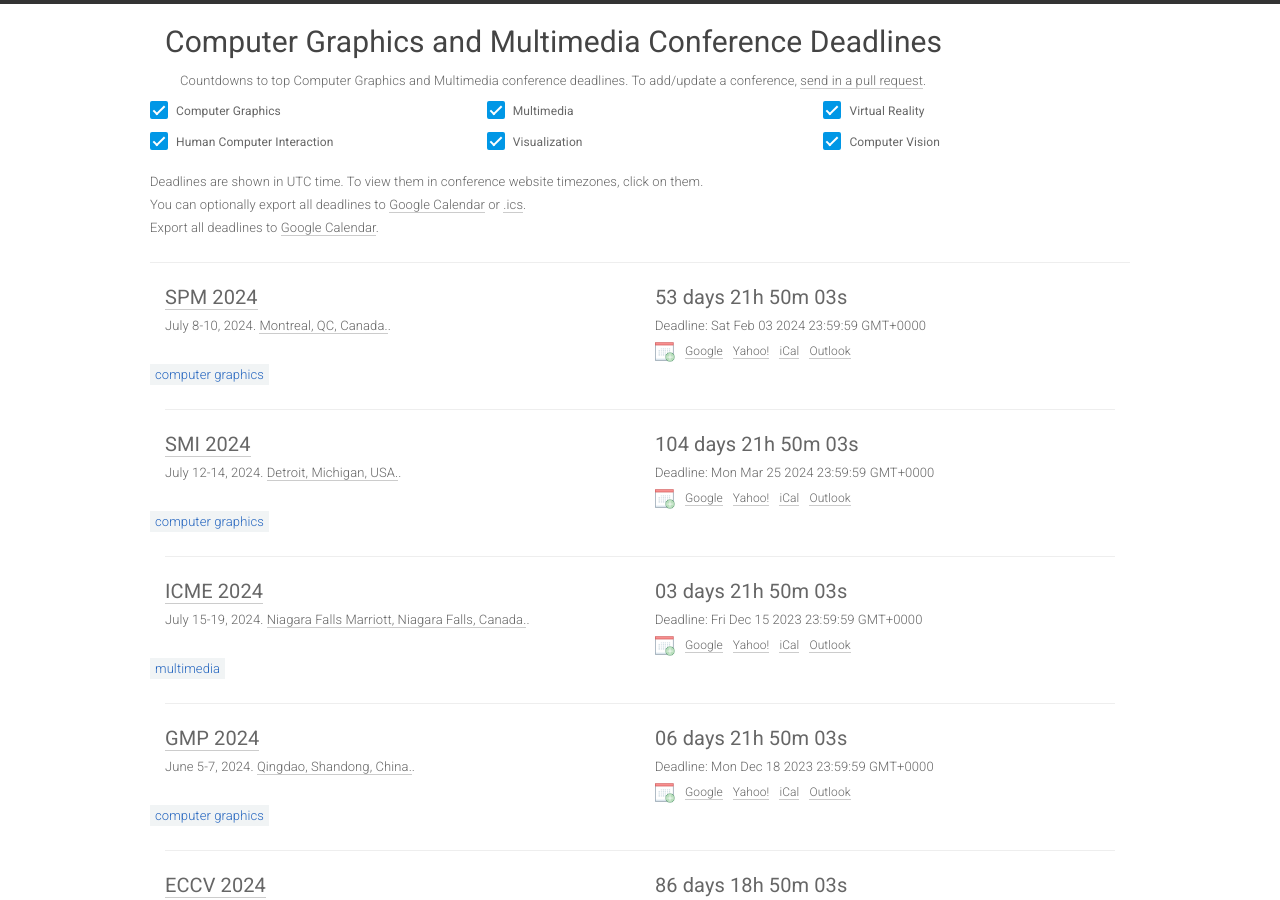
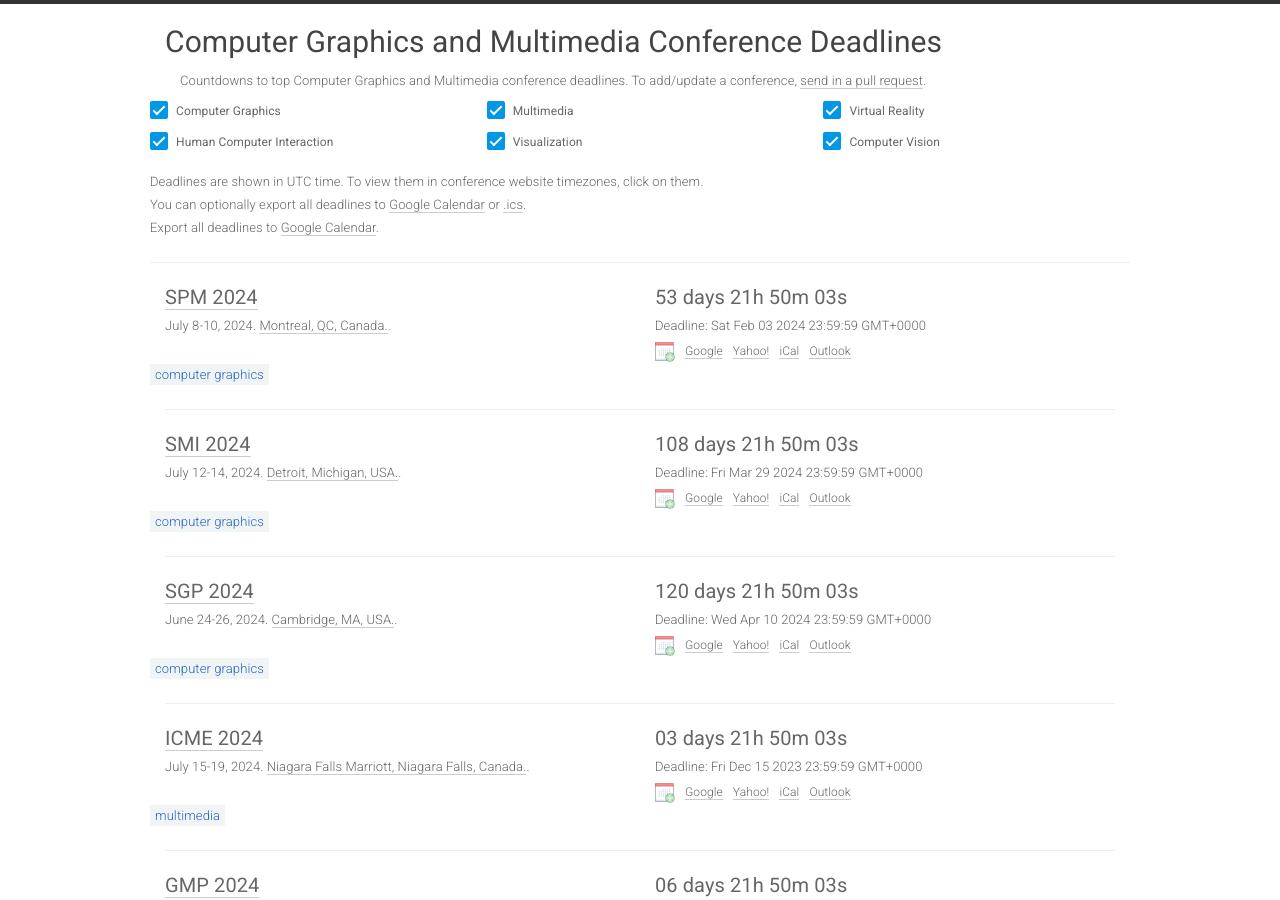
Before and after one commit to JianweiHu94/cgm-deadlines, a Jekyll site: the page built from index.html, in a window 1280 px wide and 900 px high. Built offline with Jekyll 4.4.1, drawn with Linux system fonts in a browser that asks for light colours; nearby versions of some CDN libraries.

Commit message:
Update conferences.yml

```diff
--- a/_data/conferences.yml
+++ b/_data/conferences.yml
@@ -14,10 +14,20 @@
   year: 2024
   id: smi2024
   link: https://smiconf.github.io/2024/index.html
-  deadline: '2024-3-25 23:59:59'
+  deadline: '2024-3-29 23:59:59'
   timezone: UTC
   date: July 12-14, 2024
   place:  Detroit, Michigan, USA.
+  sub: CG
+
+- title: SGP
+  year: 2024
+  id: sgp2024
+  link: https://sgp2024.github.io/submit/
+  deadline: '2024-4-10 23:59:59'
+  timezone: UTC
+  date: June 24-26, 2024
+  place: Cambridge, MA, USA.
   sub: CG
 
 - title: ICME
```
